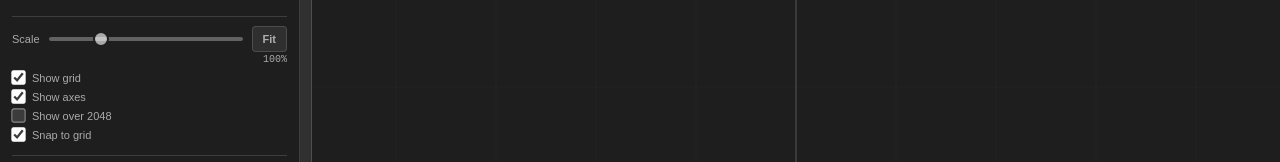
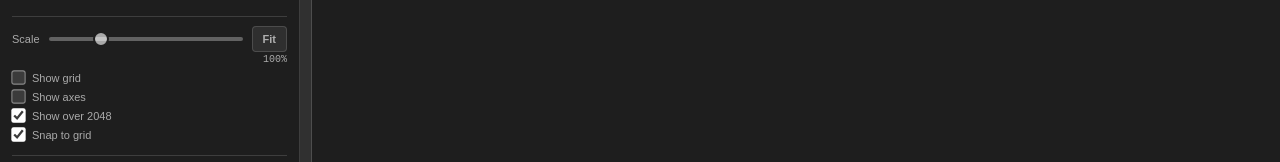
Before and after one commit to anim-tool/previewer, a plain HTML site: page texture-previewer-board.html in a window 1280 px wide. Shown: the part 613-775 px from the top of the page. Drawn offline with Linux system fonts and the light colour scheme.

Commit message:
Add files via upload

```diff
--- a/texture-previewer-board.html
+++ b/texture-previewer-board.html
@@ -970,15 +970,15 @@
                 </div>
                 <div class="slider-value" id="scaleValue">100%</div>
                 <div class="checkbox-item">
-                    <input id="gridCheckbox" type="checkbox" checked>
+                    <input id="gridCheckbox" type="checkbox">
                     <label for="gridCheckbox">Show grid</label>
                 </div>
                 <div class="checkbox-item">
-                    <input id="axesCheckbox" type="checkbox" checked>
+                    <input id="axesCheckbox" type="checkbox">
                     <label for="axesCheckbox">Show axes</label>
                 </div>
                 <div class="checkbox-item">
-                    <input id="over2048Checkbox" type="checkbox">
+                    <input id="over2048Checkbox" type="checkbox" checked>
                     <label for="over2048Checkbox">Show over 2048</label>
                 </div>
                 <div class="checkbox-item map-only">
@@ -1078,9 +1078,9 @@
                 loadToken: 0,
                 themeL: 30,
                 themeFg: 255,
-                showGrid: true,
-                showAxes: true,
-                showOver2048: false,
+                showGrid: false,
+                showAxes: false,
+                showOver2048: true,
                 snap: true,
                 dragDepth: 0,
                 toastTimer: null
@@ -1168,9 +1168,9 @@
             }
 
             function restoreMenuOptions() {
-                state.showGrid = getStoredBool(GRID_KEY, true);
-                state.showAxes = getStoredBool(AXES_KEY, true);
-                state.showOver2048 = getStoredBool(OVER_2048_KEY, false);
+                state.showGrid = getStoredBool(GRID_KEY, false);
+                state.showAxes = getStoredBool(AXES_KEY, false);
+                state.showOver2048 = getStoredBool(OVER_2048_KEY, true);
                 state.snap = getStoredBool(SNAP_KEY, true);
                 ui.gridCheckbox.checked = state.showGrid;
                 ui.axesCheckbox.checked = state.showAxes;
```
